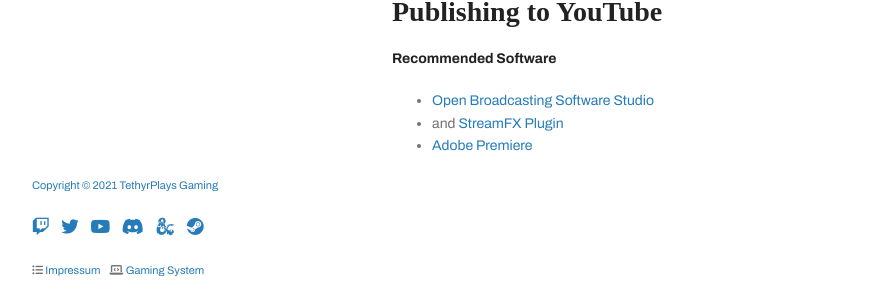
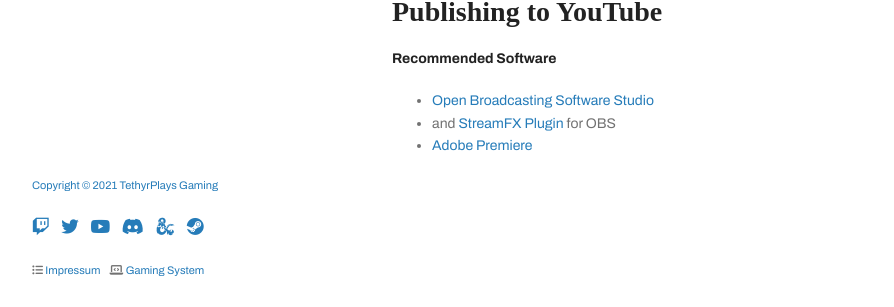
Before and after one commit to tethyrplays/tethyrplays, a Jekyll site: the page built from more-info/impressum.md, in a window 1280 px wide. Shown: the part 549-856 px from the top of the page, without its empty margins (178-1072 px from the left). Built offline with Jekyll 4.4.1, drawn with Linux system fonts in a browser that asks for light colours; nearby versions of some CDN libraries; some web fonts are replaced; our own code applies the rules of GitHub Pages for plain Markdown files; the repository's description, which GitHub fills in, is left out.

Commit message:
Update impressum.md

```diff
--- a/more-info/impressum.md
+++ b/more-info/impressum.md
@@ -19,5 +19,5 @@
 
 **Recommended Software**
 * [Open Broadcasting Software Studio](https://obsproject.com/)
-* and [StreamFX Plugin](https://obsproject.com/forum/resources/streamfx-for-obs-studio.578/)
+* and [StreamFX Plugin](https://obsproject.com/forum/resources/streamfx-for-obs-studio.578/) for OBS
 * [Adobe Premiere](https://www.adobe.com/products/premiere.html)
```
